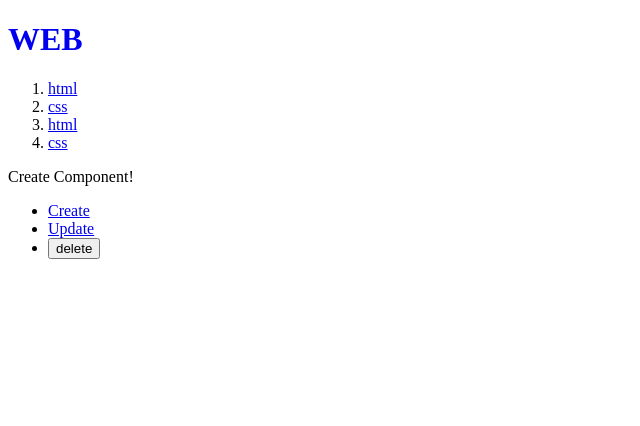
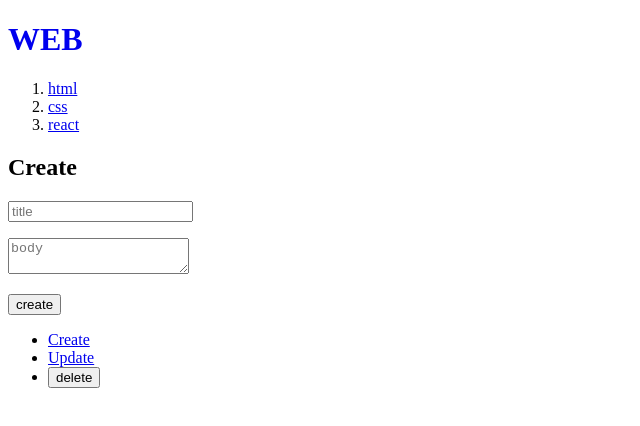
Before and after one commit to Leo-Kyeong/next-app, a Next.js app: page /create in a window 1280 px wide. Shown: the top 426 px of the page, without its empty margins (0-640 px from the left). Built offline with nearby package versions, Linux system fonts and the light colour scheme; data requests are answered from the project's data file.

Commit message:
백엔드 데이터 생성하기 - Client Component

```diff
--- a/db.json
+++ b/db.json
@@ -9,6 +9,11 @@
       "id": 2,
       "title": "css",
       "body": "css is ..."
+    },
+    {
+      "title": "react",
+      "body": "react is ...",
+      "id": 3
     }
   ],
   "posts": [
--- a/src/app/create/page.tsx
+++ b/src/app/create/page.tsx
@@ -1,13 +1,47 @@
+'use client'
+
 import {FC} from "react";
+import {useRouter} from "next/navigation";
 
 interface Props {
 
 }
 
 const Create: FC<Props> = (props) => {
+    const router = useRouter();
+
     return (
       <>
-          Create Component!
+          <form onSubmit={event => {
+                event.preventDefault();
+
+                const title = event.target.title.value;
+                const body = event.target.body.value;
+
+                fetch(`http://localhost:9999/topics/`, {
+                    method: 'POST',
+                    headers: {
+                        'Content-Type': 'application/json'
+                    },
+                    body: JSON.stringify({title, body})
+                }).then((response) => {
+                    return response.json();
+                }).then((topic) => {
+                    router.push(`/read/${topic.id}`);
+                    router.refresh();
+                });
+          }}>
+              <h2>Create</h2>
+              <p>
+                  <input type="text" name="title" placeholder="title" />
+              </p>
+              <p>
+                  <textarea name="body" placeholder="body"></textarea>
+              </p>
+              <p>
+                  <input type="submit" value="create" />
+              </p>
+          </form>
       </>
     );
 }
--- a/src/app/layout.tsx
+++ b/src/app/layout.tsx
@@ -9,7 +9,7 @@ export const metadata: Metadata = {
 
 export default async function RootLayout({children}: {children: React.ReactNode}) {
 
-    const response = await fetch('http://localhost:9999/topics');
+    const response = await fetch('http://localhost:9999/topics', {cache: 'no-cache'});
     const topics = await response.json();
 
     return (
@@ -24,8 +24,6 @@ export default async function RootLayout({children}: {children: React.ReactNode}
                       </li>
                   )
               })}
-              <li><Link href='/read/1'>html</Link></li>
-              <li><Link href='/read/2'>css</Link></li>
           </ol>
             {children}
           <ul>
```
